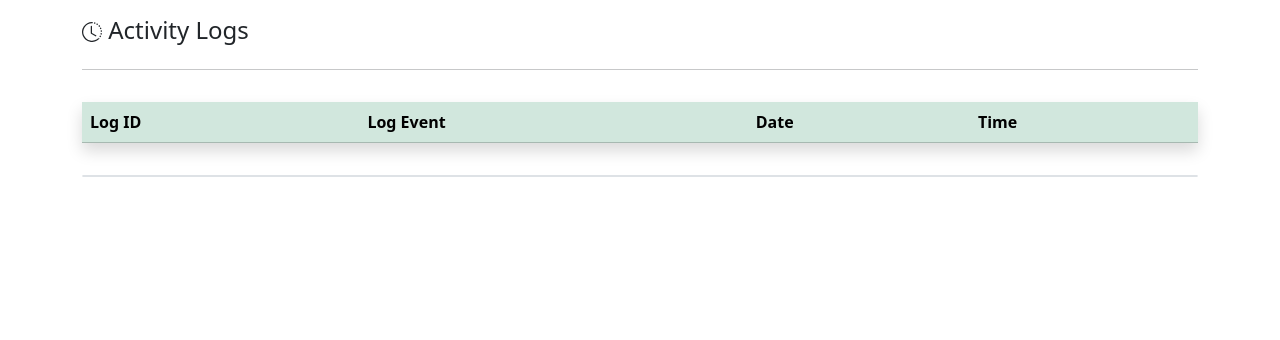
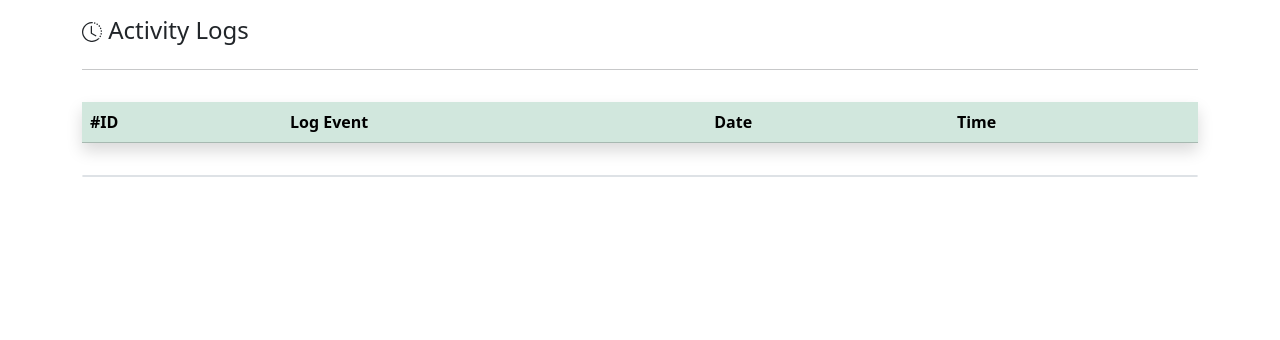
Before and after one commit to alfa-echo-niner-ait/mediplus, a Flask app: page /dashboard/patient/logs in a window 1280 px wide. Shown: the part 128-468 px from the top of the page. Run offline with Flask 3, Linux system fonts and the light colour scheme; the visitor is signed in with stand-in values (Sample User, id 1); lists and menus that the app fills with data are empty; parts of the project's set-up code (start-up, migrations or seed data) failed here and were passed over; some libraries are stand-ins or nearby versions.

Commit message:
Log table change

```diff
--- a/src/templates/patient/logs.html
+++ b/src/templates/patient/logs.html
@@ -45,7 +45,7 @@
     <table class="table table-striped shadow">
         <thead class="table-success">
             <tr>
-                <th scope="col">Log ID</th>
+                <th scope="col">#ID</th>
                 <th scope="col">Log Event</th>
                 <th scope="col">Date</th>
                 <th scope="col">Time</th>
```
